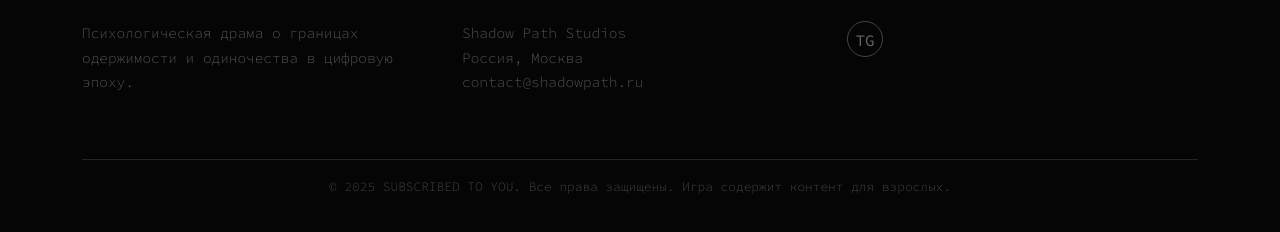
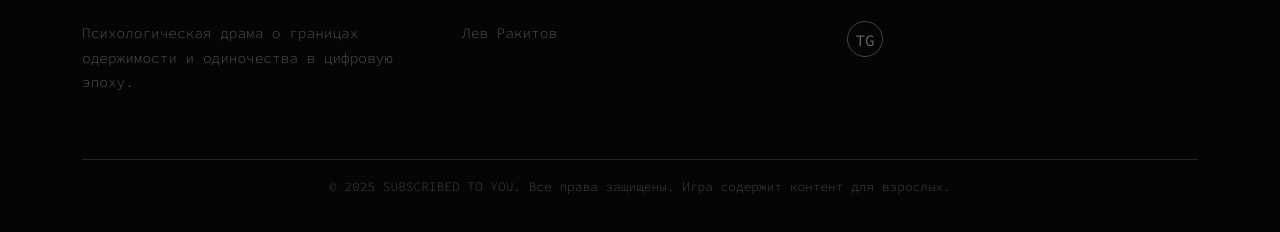
Before and after one commit to Mopsik229/SUBSCRIBED-TO-YOU, a plain HTML site: page index.html in a window 1280 px wide. Shown: the part 4797-5029 px from the top of the page. Drawn offline with nearby package versions, Linux system fonts and the light colour scheme; animation ran at ten frames a second.

Commit message:
Add files via upload

```diff
--- a/index.html
+++ b/index.html
@@ -302,9 +302,7 @@
                 <div class="col-md-4 mb-4 mb-md-0">
                     <div class="footer-title terminal-font">РАЗРАБОТЧИК</div>
                     <p class="terminal-font" style="font-size: 0.9rem; color: #555;">
-                        Shadow Path Studios<br>
-                        Россия, Москва<br>
-                        contact@shadowpath.ru
+                        Лев Ракитов
                     </p>
                 </div>
                 <div class="col-md-4">
```
